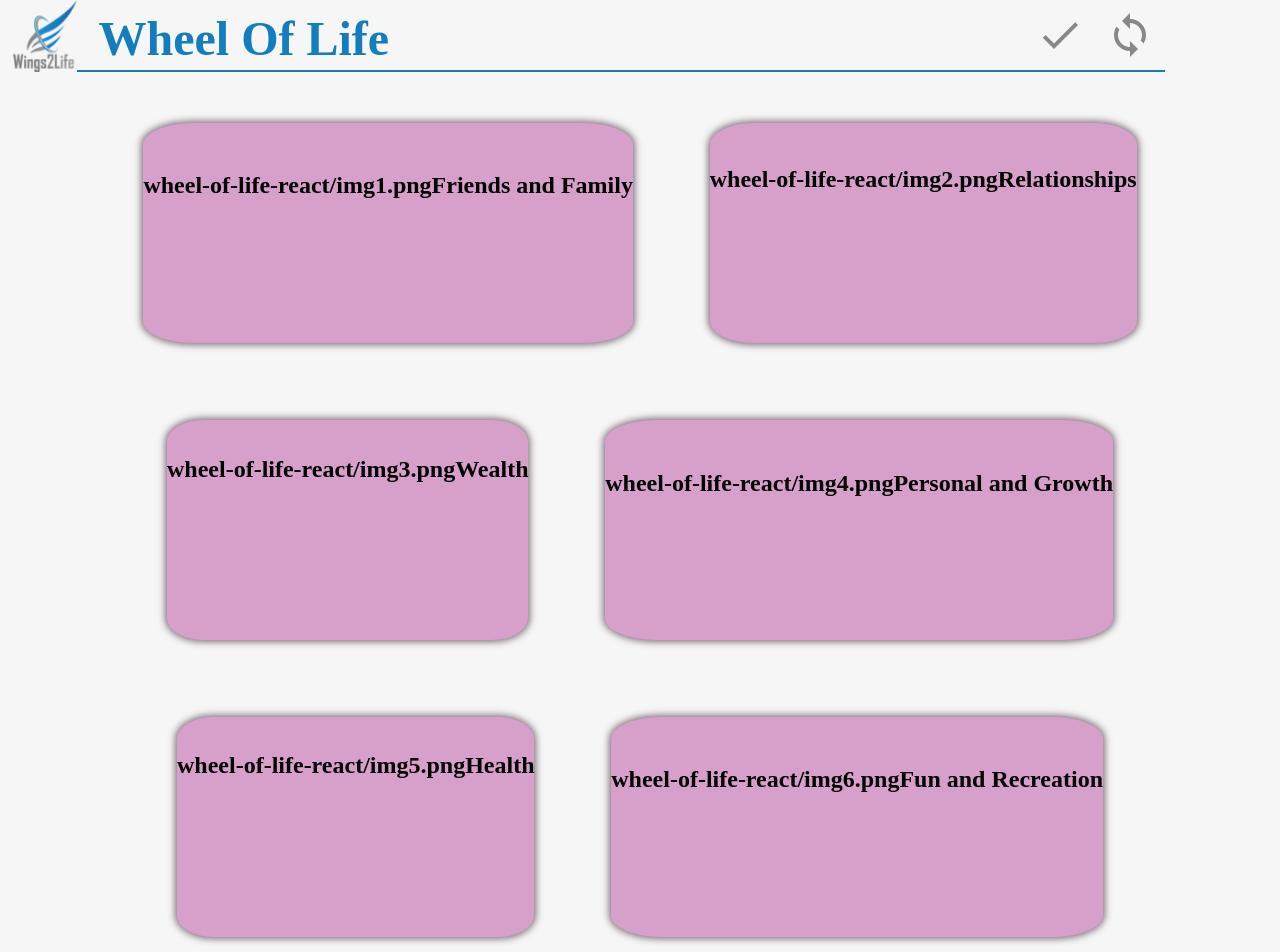
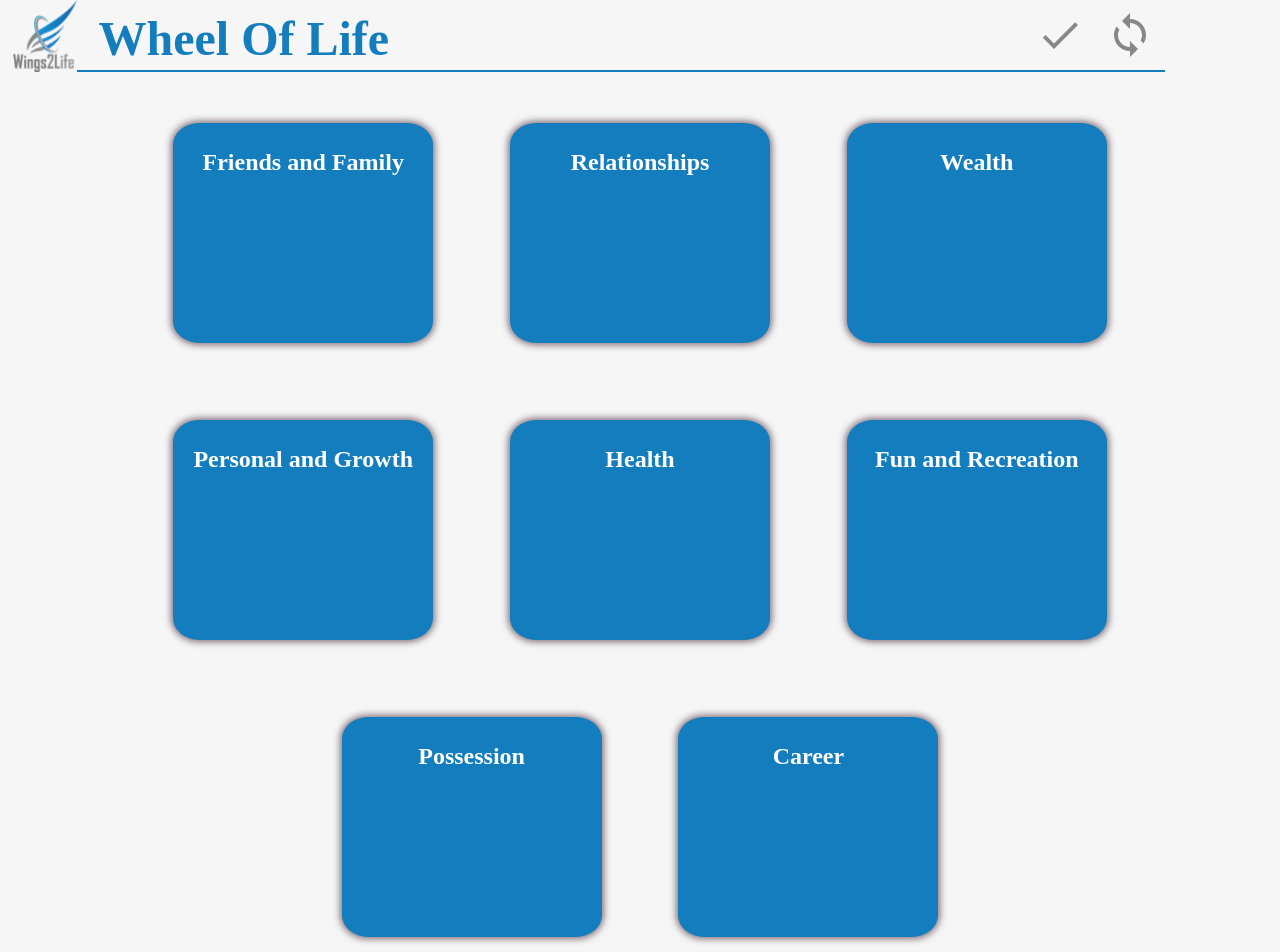
Before and after one commit to MUKESHYADAV833/wheel-of-life-react, a React (Create React App) app: page / in a window 1280 px wide. Shown: the top 952 px of the page. Built offline with nearby package versions, Linux system fonts and the light colour scheme.

Commit message:
working on css

```diff
--- a/src/App.js
+++ b/src/App.js
@@ -40,32 +40,22 @@ class UIModel extends React.Component {
         { text: "Career" }
       ],
       images: [
-        { image: 'wheel-of-life-react/img1.png' },
-        { image: 'wheel-of-life-react/img2.png' },
-        { image: 'wheel-of-life-react/img3.png' },
-        { image: 'wheel-of-life-react/img4.png' },
-        { image: 'wheel-of-life-react/img5.png' },
-        { image: 'wheel-of-life-react/img6.png' },
-        { image: 'wheel-of-life-react/img7.png' },
-        { image: 'wheel-of-life-react/img8.png' }
+        { src: 'wheel-of-life-react/img1.png' },
+        { src: 'wheel-of-life-react/img2.png' },
+        { src: 'wheel-of-life-react/img3.png' },
+        { src: 'wheel-of-life-react/img4.png' },
+        { src: 'wheel-of-life-react/img5.png' },
+        { src: 'wheel-of-life-react/img6.png' },
+        { src: 'wheel-of-life-react/img7.png' },
+        { src: 'wheel-of-life-react/img8.png' }
       ],
       dropped: [null, null, null, null, null, null, null, null]
     }
   }
 
-
-
   submit(e) {
     var goodToGo = 0;
     let { dropped } = this.state
-    // for(var i =0;i<dropped.length;i++){
-    //   if(this.state.dropped[i] != null){
-    //     goodToGo = 1;
-    //   }
-    //   else{
-    //     goodToGo = 0;
-    //   }
-    // }
 
     if (dropped.includes(null))
       goodToGo = 0;
@@ -80,11 +70,8 @@ class UIModel extends React.Component {
     else {
       alert("Please fill all the tiles");
     }
-    // let {dataObject,texts,dropped} = this.state;
-    // for(var i = 0;i<texts.length;i++){
+  }
 
-    // }
-  }
   email(e) {
     this.setState({
       modalDisplay: true
@@ -104,7 +91,6 @@ class UIModel extends React.Component {
       <div>
         <div className="header">
           <img id="logo" src='wheel-of-life-react/wings2life.png' />
-          {/* <img id="logo" src='D:/Projects/wheel-of-life-react/public' /> */}
           <div id="line">
             <div className="head">Wheel Of Life</div>
             {toggleDisplay ? <DoneIcon onClick={(e) => this.submit(e)} id="done" /> : <MailOutlineIcon id="mail" onClick={(e) => this.email(e)} />}
@@ -118,8 +104,6 @@ class UIModel extends React.Component {
           labels={this.state.texts}
           values={this.state.dropped}
         /> : null}</div>
-        {/* {numModal ? <Pop /> : null} */}
-
       </div>
     );
   }
--- a/src/DragDrop.js
+++ b/src/DragDrop.js
@@ -1,52 +1,30 @@
-import React, { Component } from 'react';
-import Submitted from './submitted';
+import React from 'react';
 import { Modal, Button } from "react-bootstrap";
 
 class DragDrop extends React.Component {
   constructor(props) {
     super(props)
     this.state = this.props.state
-
-
   }
 
-  onDragStart = (e, v) => {
-    e.dataTransfer.dropEffect = "move";
-    e.dataTransfer.setData("text/plain", v);
-  }
-
-  allowDrop = ev => {
-    ev.preventDefault();
-  }
-
-  // onDropTop = (e) => {
-  //   e.preventDefault();
-  //   const data = e.dataTransfer.getData("text/plain");
-  //   let { dropped } = this.state;
-  //   dropped[e.target.id - 1] = data;
-  //   this.setState({ dropped });
-  // }
-
   openModal = (e) => {
-    let {index} = this.state;
-    index = e.target.id-1;
-    this.setState({ numModal: true, index: index});
-    console.log(index+"open");
+    let { index } = this.state;
+    index = e.target.id - 1;
+    this.setState({ numModal: true, index: index });
+    console.log(index + "open");
   }
 
   showValue = (e) => {
     let data = e.target.value;
     console.log(data);
-    let {index} = this.state;
-    let {dropped} = this.state;
+    let { index } = this.state;
+    let { dropped } = this.state;
     dropped[index] = data;
-    console.log(index+"haii");
-    this.setState({ dropped:dropped });
+    console.log(index + "haii");
+    this.setState({ dropped: dropped });
     this.closeModal();
-    console.log({dropped});
+    console.log({ dropped });
   }
-
-
 
   closeModal = () => this.setState({ numModal: false });
 
@@ -59,13 +37,13 @@ class DragDrop extends React.Component {
         tileValue = <div className="child1" id={"a" + (i + 1)}></div>
       {
         tempHtml.push(
-          <div className="tile" onClick={(e) => this.openModal(e)} onDragOver={this.allowDrop} onDrop={(e) => this.onDropTop(e)}>
+          <div className="tile" onClick={(e) => this.openModal(e)}>
             {tileValue}
             <div className="child2" id={i + 1}>
-              {this.state.images[i].image}
               {this.state.texts[i].text}
+              {/* {<img src={this.state.images[i].src} />} */}
               <div className="child3">
-              {dropped[i]}
+                {dropped[i]}
               </div>
             </div>
           </div>
@@ -84,7 +62,7 @@ class DragDrop extends React.Component {
         <div className="parent">
           {tempHtml}
         </div>
-        <Modal id="numModal" show={this.state.numModal} onHide = {() => this.closeModal()} >
+        <Modal id="numModal" show={this.state.numModal} onHide={() => this.closeModal()} >
           <Modal.Body>
             <div className="num1">
               <Button value="1" onClick={e => this.showValue(e)} className="l1">1</Button>
@@ -95,7 +73,7 @@ class DragDrop extends React.Component {
             </div>
             <div className="num2">
               <Button value="5" onClick={((e) => this.showValue(e))} className="l1">5</Button>
-              <div className="title">Select The Number</div>
+              <div className="title">SELECT</div>
               <Button value="6" onClick={((e) => this.showValue(e))} className="l1">6</Button>
             </div>
             <div className="num3">
--- a/src/index.css
+++ b/src/index.css
@@ -1,5 +1,4 @@
 body{
-  /* background-image: linear-gradient(180deg, #c2cacb,#ee8d3e); */
   height: 100vh;
   margin: 0%;
   background-color: #80808012;
@@ -62,28 +61,13 @@ p{
   justify-content: center;
 }
 
-.child1{
-  display: none;
-  /* width: 20%; */
-  position: absolute;
-  font-size: x-large;
-  font-weight: 600;
-  /* height: 20%; */
-  /* text-align: right; */
-  /* float: right; */
-  padding: 0.5% 1%;
-  background-color: #939af1;
-  border-radius: 25%;
-  box-shadow: -1px 1px 8px 1px #535ff9;
-}
-
 .child2{
   width: 100%;
   height: 79%;
   margin-top: 10%;
   text-align: center;
   float: right;
-  color: black;
+  color: white;
   font-size: x-large;
   font-weight: 600;
 }
@@ -91,7 +75,7 @@ p{
 .tile{
   min-width: 260px;
     height: 220px;
-    background-color: #d6a0ca;
+    background-color: #137dbe;
     margin: 3%;
     border-radius: 10%;
     box-shadow: 0px 0px 7px 2px #80707c;
@@ -141,16 +125,6 @@ p{
   background-color: rgb(0,0,0); /* Fallback color */
   background-color: rgba(0,0,0,0.4); /* Black w/ opacity */
 }
-/* .modal-content {
-  background-color: rgb(97 214 255);
-  margin: auto;
-  padding: 0%;
-  border: 1px solid #888;
-  width: 20%;
-  height: 38vh;
-  border-radius: 5%;
-
-} */
 
 #mailModal{
   background-color: rgb(97 214 255);
@@ -159,7 +133,6 @@ p{
   border: 1px solid #888;
   width: 41%;
   height: 25%;
-
 }
 
 #numModal{
@@ -170,9 +143,7 @@ p{
   width: 20%;
   height: 38vh;
   border-radius: 5%;
-
 }
-
 
 .close {
   float: right;
@@ -197,7 +168,6 @@ p{
   float: right;
   font-size: x-large;
   width: 4%;
-
 }
 
 #off{
@@ -242,7 +212,6 @@ p{
 .num4{
   display: flex;
   justify-content: center;
-
 }
 
 .l1{
@@ -260,17 +229,14 @@ p{
 
 .title{
   display: flex;
-    justify-content: center;
-    margin: 3% 1%;
-    font-size:large;
+  justify-content: center;
+  margin: 3% 1%;
+  font-size:large;
 }
 
 .child3{
+  color: white;
   font-size: xxx-large;
-}
-
-#1{
-  background-image: src("./wings2life.png");
 }
 
 @media only screen and (max-width: 600px) {
@@ -311,7 +277,6 @@ p{
 
   #off{
     font-size: xx-large;
-
   }
 
   #contained-modal-title-vcenter {
@@ -327,8 +292,6 @@ p{
   text-align: center;
   border-radius: 17%;
   height: 12vh;
-
-
 }
 
 
@@ -347,20 +310,16 @@ p{
   border-radius: 5%;
   justify-content: center;
   text-align: center;
-
 }
 
 #mailModal{
   width: 78%;
   height: 34%;
   margin: 3%;
-
 }
 
 .l1{
   margin: 0%;
   height: 12vh;
 }
-
-
 }
--- a/src/modal.js
+++ b/src/modal.js
@@ -31,7 +31,6 @@ class Email extends Component {
     }
 
     showThank = () => {
-        // alert("");
         toast.success('E-mail successfully send', {
             position: "top-center",
             autoClose: 5000,
@@ -128,7 +127,7 @@ class Email extends Component {
                 {this.state.show ?
                     <div className="modal">
 
-                        <Modal id ="mailModal"show={this.props.show} >
+                        <Modal id="mailModal" show={this.props.show} >
                             <Modal.Header>
                                 <Button onClick={this.close} className="closeBtn">
                                     x
--- a/src/submitted.js
+++ b/src/submitted.js
@@ -1,5 +1,5 @@
 import React from 'react';
-import { Polar} from 'react-chartjs-2';
+import { Polar } from 'react-chartjs-2';
 
 
 class Submitted extends React.Component {
```
